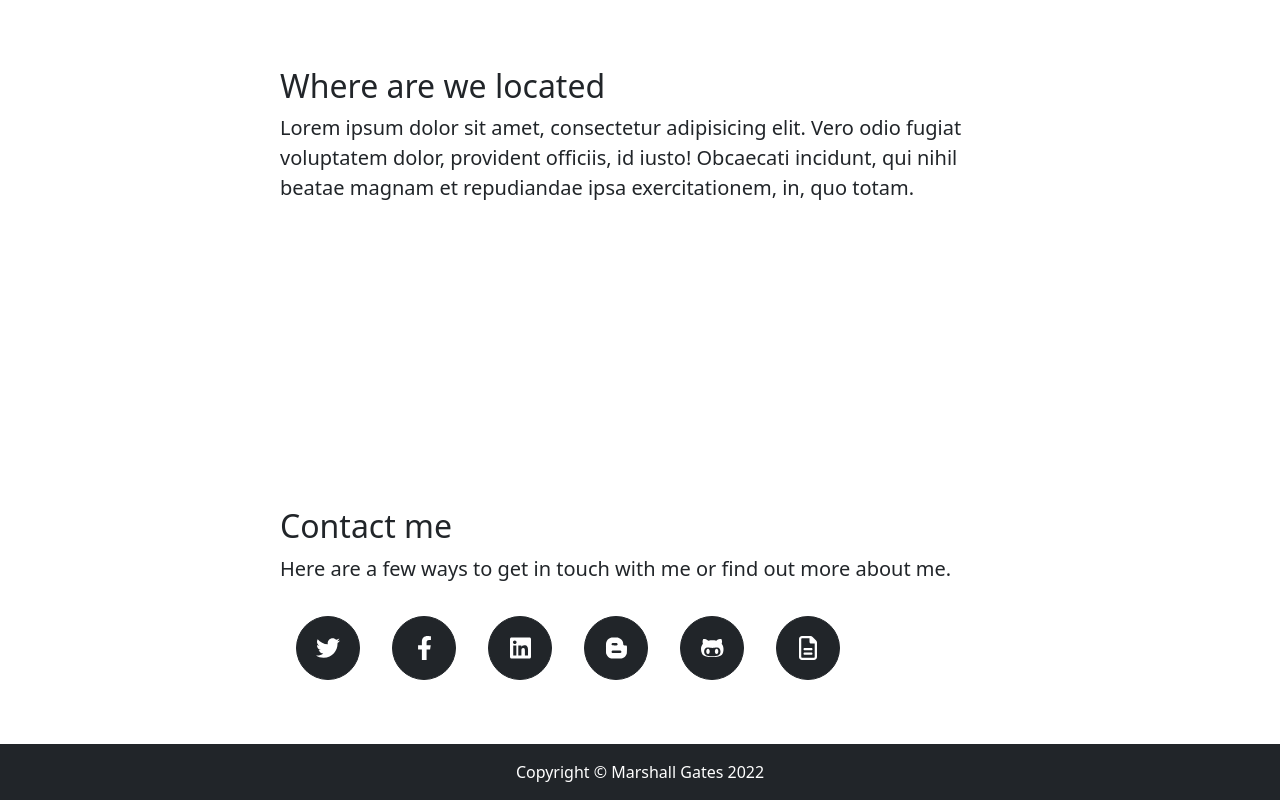
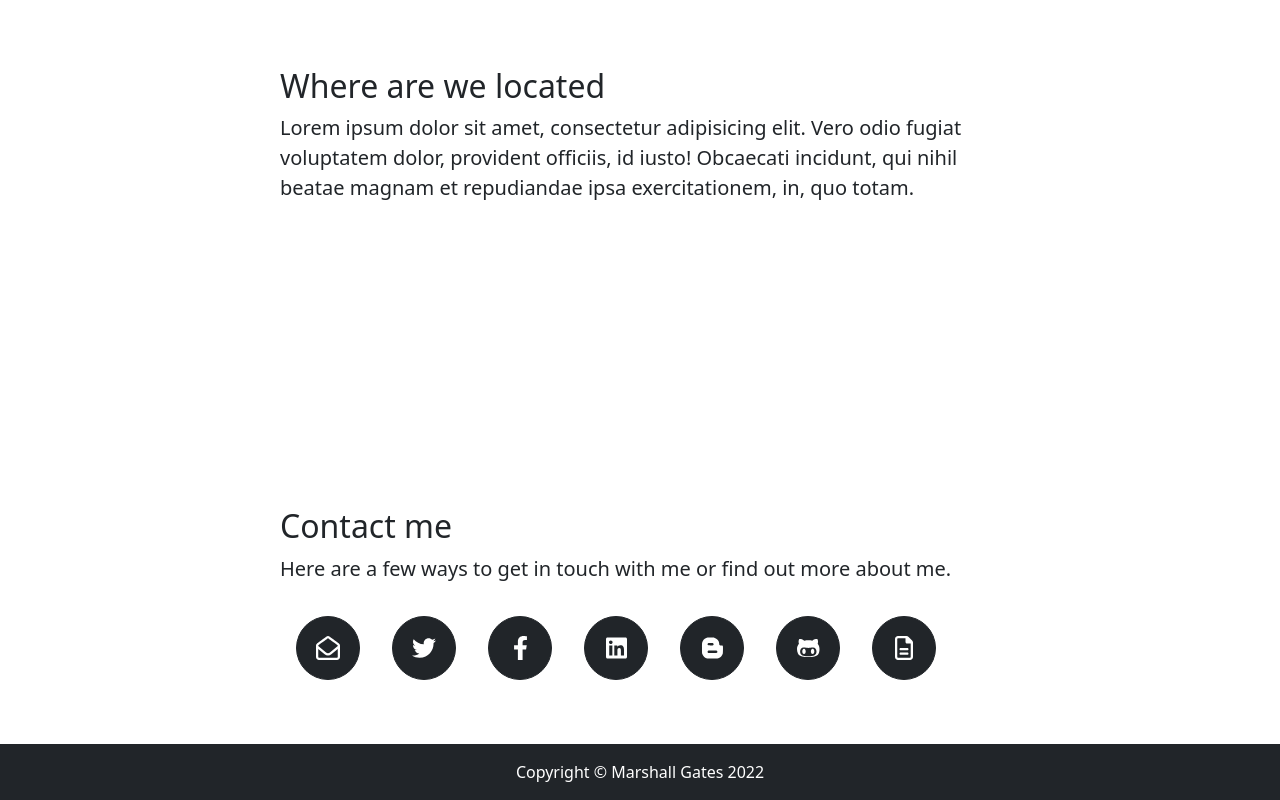
Before and after one commit to mggates39/StartSmoothScrolling, a website: page src/pug/index.pug in a window 1280 px wide. Shown: the part 1474-2274 px from the top of the page. Drawn offline with nearby package versions, Linux system fonts and the light colour scheme; files that its build step writes are made by us from their sources.

Commit message:
Add e-mail link

```diff
--- a/src/pug/index.pug
+++ b/src/pug/index.pug
@@ -87,6 +87,8 @@ html(lang='en')
                             | Here are a few ways to get in touch with me or find out more about me.
                         .social-icons
                             .dd-flex.flex-row.flex-lg-column.justify-content-center.align-items-center.h-100.mt-3.mt-lg-0
+                                a.btn.btn-dark.m-3(href='mailto://mggates@gmail.com')
+                                    i.far.fa-envelope-open
                                 a.btn.btn-dark.m-3(href='https://twitter.com/mggates39')
                                     i.fab.fa-twitter
                                 a.btn.btn-dark.m-3(href='https://www.facebook.com/marshall.gates/')
```
Also changed, not shown: dist/index.html.
